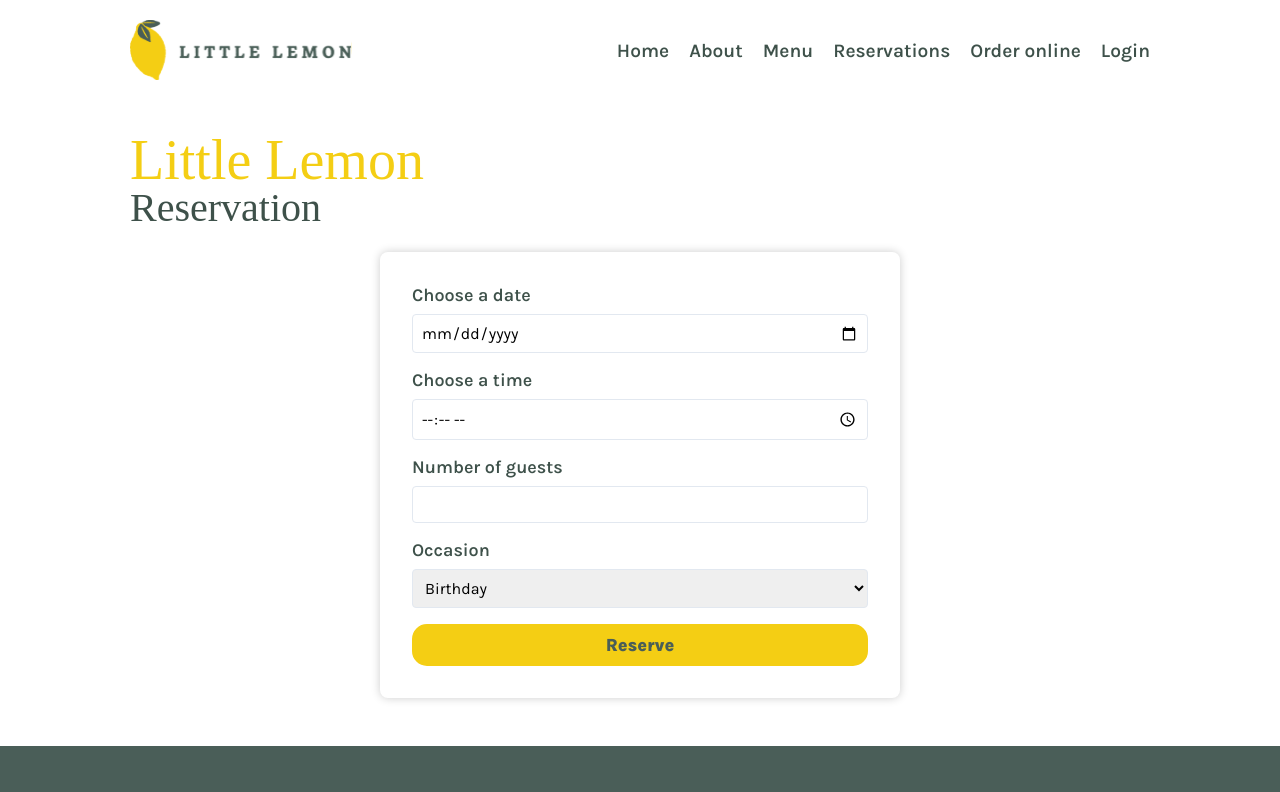
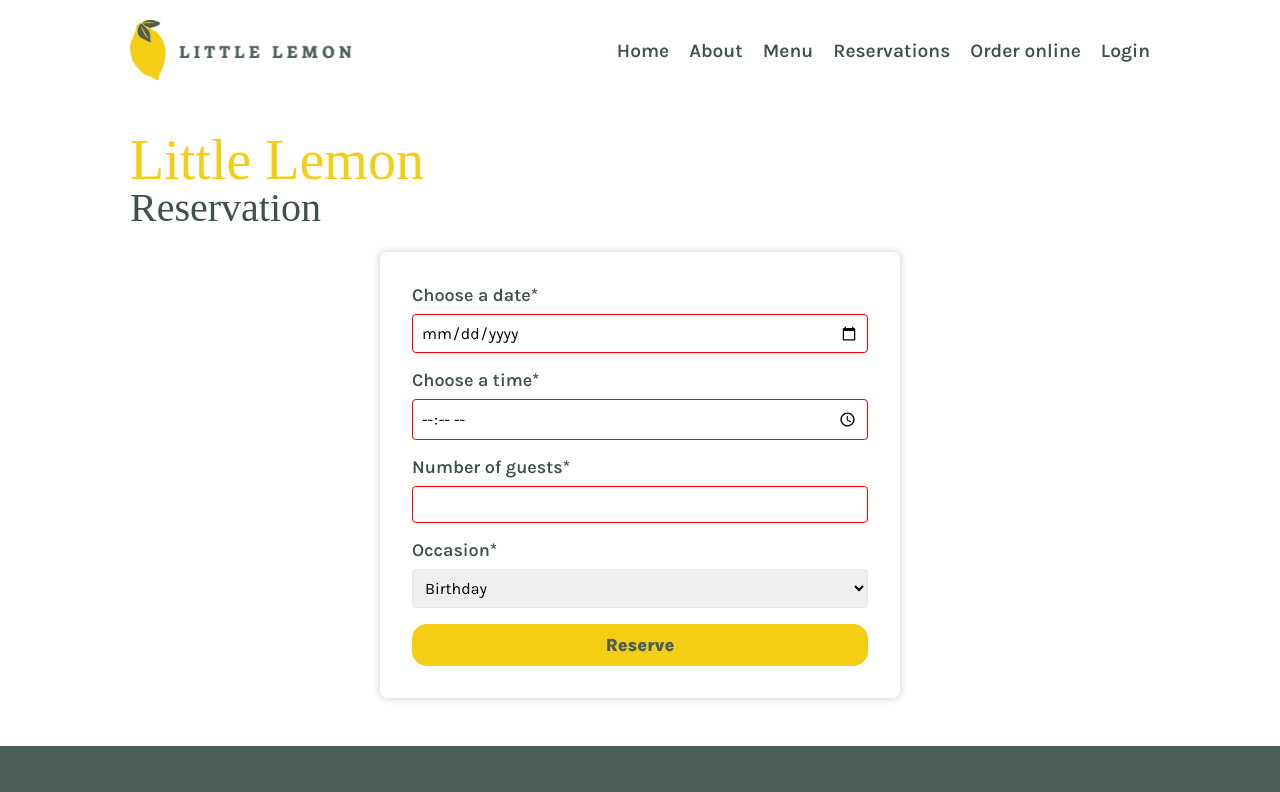
Before and after one commit to iamtheluiz/little-lemon-website, a React (Vite) app: page /reservations in a window 1280 px wide. Shown: the top 792 px of the page. Built offline with nearby package versions, Linux system fonts and the light colour scheme; a web font is replaced by a local one.

Commit message:
feat: add form validation

```diff
--- a/package.json
+++ b/package.json
@@ -10,13 +10,16 @@
     "preview": "vite preview"
   },
   "dependencies": {
+    "formik": "^2.4.5",
     "localforage": "^1.10.0",
     "match-sorter": "^6.3.4",
     "react": "^18.2.0",
     "react-dom": "^18.2.0",
     "react-icons": "^5.0.1",
     "react-router-dom": "^6.22.2",
-    "sort-by": "^1.2.0"
+    "sort-by": "^1.2.0",
+    "sweetalert2": "^11.10.5",
+    "yup": "^1.3.3"
   },
   "devDependencies": {
     "@types/react": "^18.2.56",
--- a/src/components/ReservationForm.css
+++ b/src/components/ReservationForm.css
@@ -50,6 +50,25 @@
 
   font-size: 1rem;
 }
+#reservation form .input-group input:invalid,
+#reservation form .input-group select:invalid {
+  border: 1px solid #ff0000;
+}
+#reservation form .input-group .error {
+  display: flex;
+  align-items: center;
+  gap: 0.5rem;
+
+  color: #ff0000;
+  font-size: 0.875rem;
+  margin-top: 0.5rem;
+}
 #reservation form button {
   width: 100%;
 }
+#reservation form button:disabled {
+  background-color: #e2e8f0;
+  color: #a0aec0;
+  cursor: not-allowed;
+  border: 2px solid #e2e8f0;
+}
--- a/src/components/ReservationForm.jsx
+++ b/src/components/ReservationForm.jsx
@@ -1,36 +1,137 @@
+import Swal from 'sweetalert2'
+import { ErrorMessage, Formik } from 'formik';
+import * as Yup from 'yup';
+import { FaExclamationTriangle } from "react-icons/fa";
+
 import './ReservationForm.css';
 
 function ReservationForm() {
+  const initialValues = {
+    date: '',
+    time: '',
+    guests: '',
+    occasion: 'birthday'
+  };
+
+  const onSubmit = (values, { setSubmitting }) => {
+    setTimeout(() => {
+      // Randomly mock error or success
+      if (Math.random() > 0.5) {
+        Swal.fire({
+          icon: 'success',
+          title: 'Reservation Successful (mocked)',
+          text: 'We look forward to seeing you soon!',
+          confirmButtonColor: '#f4ce14'
+        });
+      } else {
+        Swal.fire({
+          icon: 'error',
+          title: 'Reservation Failed (mocked)',
+          text: 'Please try again later.',
+          confirmButtonColor: '#f4ce14'
+        });
+      }
+      setSubmitting(false);
+    }, 600);
+  }
+
+  const renderError = props => (
+    <div className="error">
+      <FaExclamationTriangle size={20} />
+      {props}
+    </div>
+  )
+
+  const validationSchema = Yup.object({
+    date: Yup.string().required('Required'),
+    time: Yup.string().required('Required'),
+    guests: Yup.number().required('Required').positive('Must be a positive number').integer('Must be a whole number'),
+    occasion: Yup.string().required('Required')
+  });
+
   return (
     <section id="reservation">
       <div className="container">
         <h1>Little Lemon</h1>
         <h2>Reservation</h2>
-        <form>
+        <Formik initialValues={initialValues} onSubmit={onSubmit} validationSchema={validationSchema}>
+          {({ values, handleChange, handleBlur, handleSubmit, isSubmitting }) => (
+            <form onSubmit={handleSubmit}>
               <div className="input-group">
-            <label htmlFor="date">Choose a date</label>
-            <input type="date" id="date" name="date" required />
+                <label htmlFor="date">Choose a date*</label>
+                <input
+                  type="date"
+                  id="date"
+                  name="date"
+                  onChange={handleChange}
+                  onBlur={handleBlur}
+                  value={values.date}
+                  required
+                />
+                <ErrorMessage
+                  name="date"
+                  render={renderError}
+                />
               </div>
               <div className="input-group">
-            <label htmlFor="time">Choose a time</label>
-            <input type="time" id="time" name="time" required />
+                <label htmlFor="time">Choose a time*</label>
+                <input
+                  type="time"
+                  id="time"
+                  name="time"
+                  onChange={handleChange}
+                  onBlur={handleBlur}
+                  value={values.time}
+                  required
+                />
+                <ErrorMessage
+                  name="time"
+                  render={renderError}
+                />
               </div>
               <div className="input-group">
-            <label htmlFor="guests">Number of guests</label>
-            <input type="number" id="guests" name="guests" required />
+                <label htmlFor="guests">Number of guests*</label>
+                <input
+                  type="number"
+                  id="guests"
+                  name="guests"
+                  onChange={handleChange}
+                  onBlur={handleBlur}
+                  value={values.guests}
+                  required
+                />
+                <ErrorMessage
+                  name="guests"
+                  render={renderError}
+                />
               </div>
               <div className="input-group">
-            <label htmlFor="occasion">Occasion</label>
-            <select id="occasion" name="occasion" required>
+                <label htmlFor="occasion">Occasion*</label>
+                <select
+                  id="occasion"
+                  name="occasion"
+                  onChange={handleChange}
+                  onBlur={handleBlur}
+                  value={values.occasion}
+                  required
+                >
                   <option value="birthday">Birthday</option>
                   <option value="anniversary">Anniversary</option>
                   <option value="date">Date</option>
                   <option value="business">Business</option>
                   <option value="other">Other</option>
                 </select>
+                <ErrorMessage
+                  name="occasion"
+                  render={renderError}
+                />
               </div>
-          <button type="submit" className="btn">Reserve</button>
+              <button type="submit" className="btn" disabled={isSubmitting}>
+                {isSubmitting ? 'Reserving...' : 'Reserve'}
+              </button>
             </form>
+          )}
+        </Formik>
       </div>
     </section>
   );
```
Also changed, not shown: 1 other file (tests, documents, lock files or other folders). Lines whose indentation alone changed are shown as unchanged.
